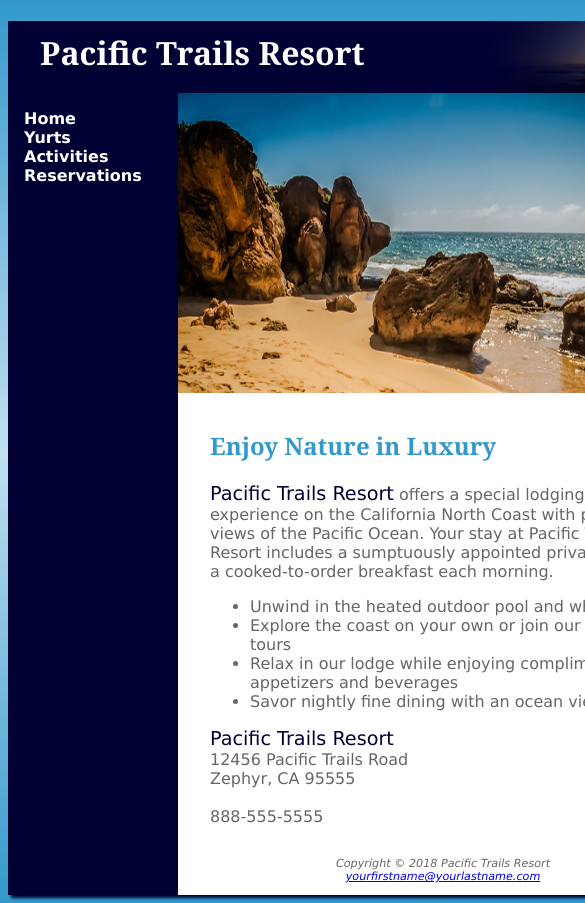
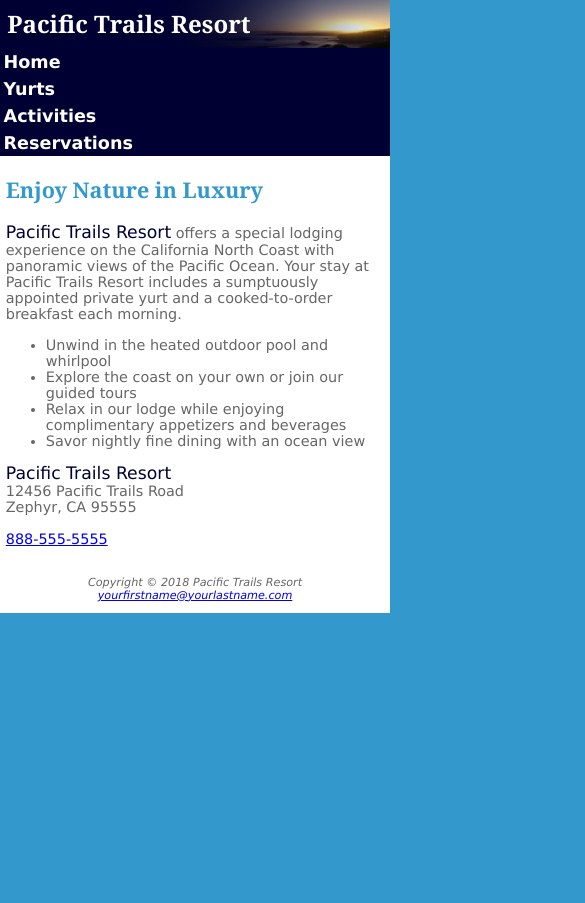
Before and after one commit to 44144-fa21/ch7-case-study-tkhughey, a plain HTML site: page index.html in a window 390 px wide. Shown: the top 903 px of the page, 585 px wide, since content can reach past the window. After the commit the page ends 844 px from the top, so only its background shows below. Drawn offline with Linux system fonts and the light colour scheme.

Commit message:
case study 7
case study

```diff
--- a/index.html
+++ b/index.html
@@ -3,6 +3,7 @@
 <head>
 <title>Pacific Trails Resort</title>
 <meta charset="utf-8">
+<meta name="viewport" content="width=device-width, initial-scale=1.0">
 <link rel="stylesheet" href="pacific.css">
 </head>
 <body>
@@ -34,7 +35,8 @@ Coast with panoramic views of the Pacific Ocean. Your stay at Pacific Trails Res
 <span class="resort">Pacific Trails Resort</span><br>
 12456 Pacific Trails Road<br>
 Zephyr, CA 95555<br><br>
-888-555-5555<br><br>
+  <a id="mobile" href="tel:888-555-5555">888-555-5555</a><br><br>
+  <span id="desktop">888-555-5555</span>
 </div>
 </main>
 <footer>
--- a/pacific.css
+++ b/pacific.css
@@ -85,3 +85,72 @@ main { padding-left: 2em;
 		  max-width: 1024px;
 		  box-shadow: 3px 3px 3px #000033;
 }
+
+#mobile { display: none; }
+#desktop { display: inline; }
+
+
+
+/*media queries */
+@media only screen and (max-width: 1024px){
+
+  body {margin: 0px;
+        padding: 0px;
+        background-image: none;}
+
+#wrapper {width: auto;
+          min-width: 0px;
+          margin: 0px;
+          box-shadow: none;}
+
+h1 { margin: 0px; }
+nav { float: none;
+      width: auto;
+      padding-top: 0.01em;
+      padding-bottom: 0.01em;
+      padding-left: 1em;
+      padding-right: 1em; }
+
+nav li { display: inline-block; }
+nav a { padding-right: 2em; }
+main { padding: 1em;
+       margin-left: 0px;
+       font-size: 90%;
+}
+
+footer { margin: 0px; }
+
+#homehero, #yurthero, #trailhero { margin-left: 0px;}
+}
+
+@media only all and (max-width: 768px) {
+
+  h1 { height: 100%;
+       font-size: 1.5em;
+       padding-left: 0.3em; }
+
+nav { padding: 0px; }
+
+nav a {display: block;
+       padding: 0.2em;
+       font-size: 1.1em;
+       border-bottom: 1px;
+       border-color: #330000; }
+
+nav ul { margin: 0px;
+         padding: 0px; }
+nav li { display: block;
+         margin: 0px;
+         padding: 0px; }
+
+main { padding-top: 0.1em;
+       padding-right: 0.6em;
+       padding-bottom: 0.1em;
+       padding-left: 0.4em; }
+
+#homehero, #yurthero, #trailhero { display: none; }
+
+#mobile {display: inline; }
+#desktop { display: none; }
+
+}
```
Also changed, not shown: activities.html (+1 -0 lines), yurts.html (+1 -0 lines).
